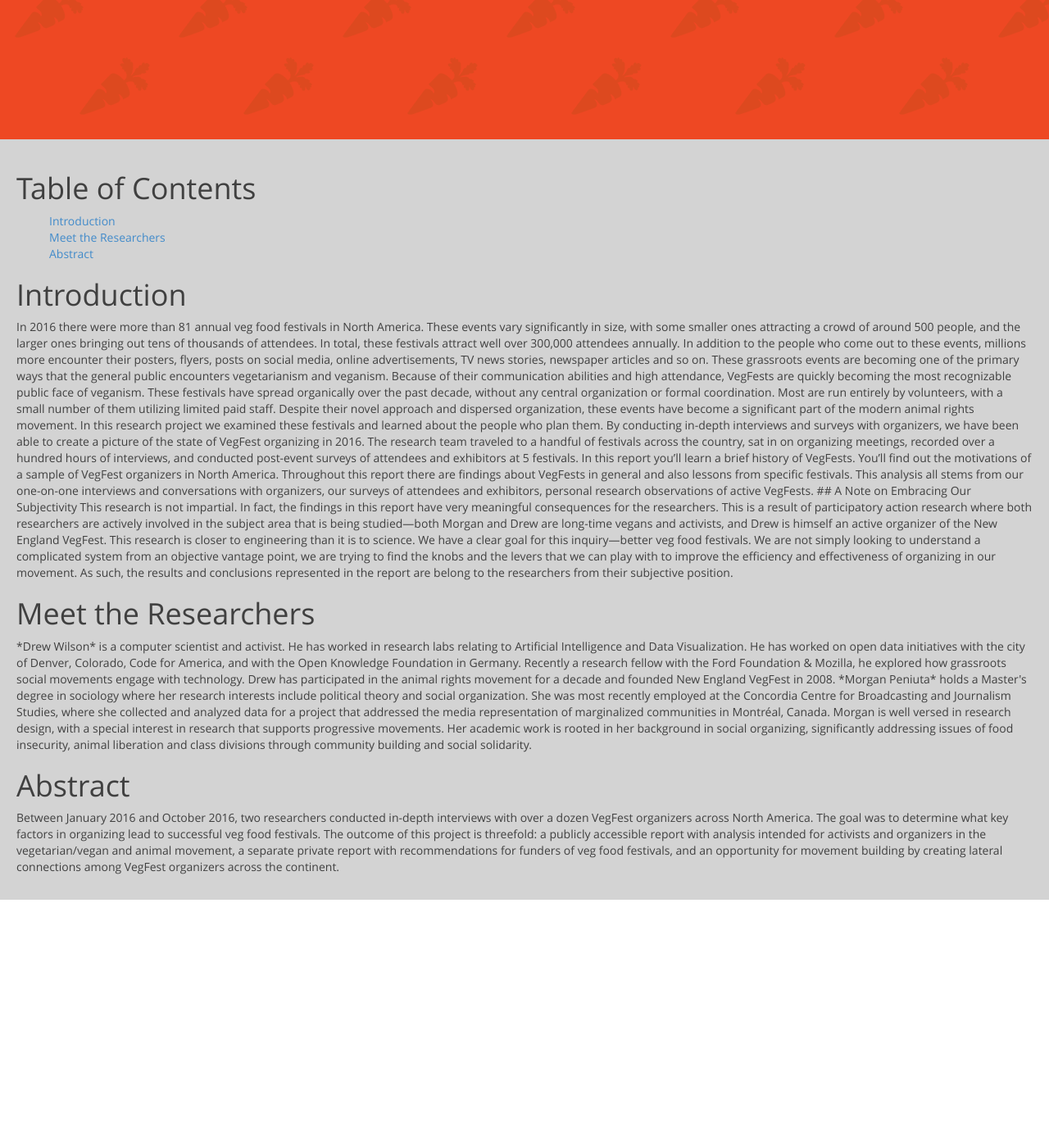
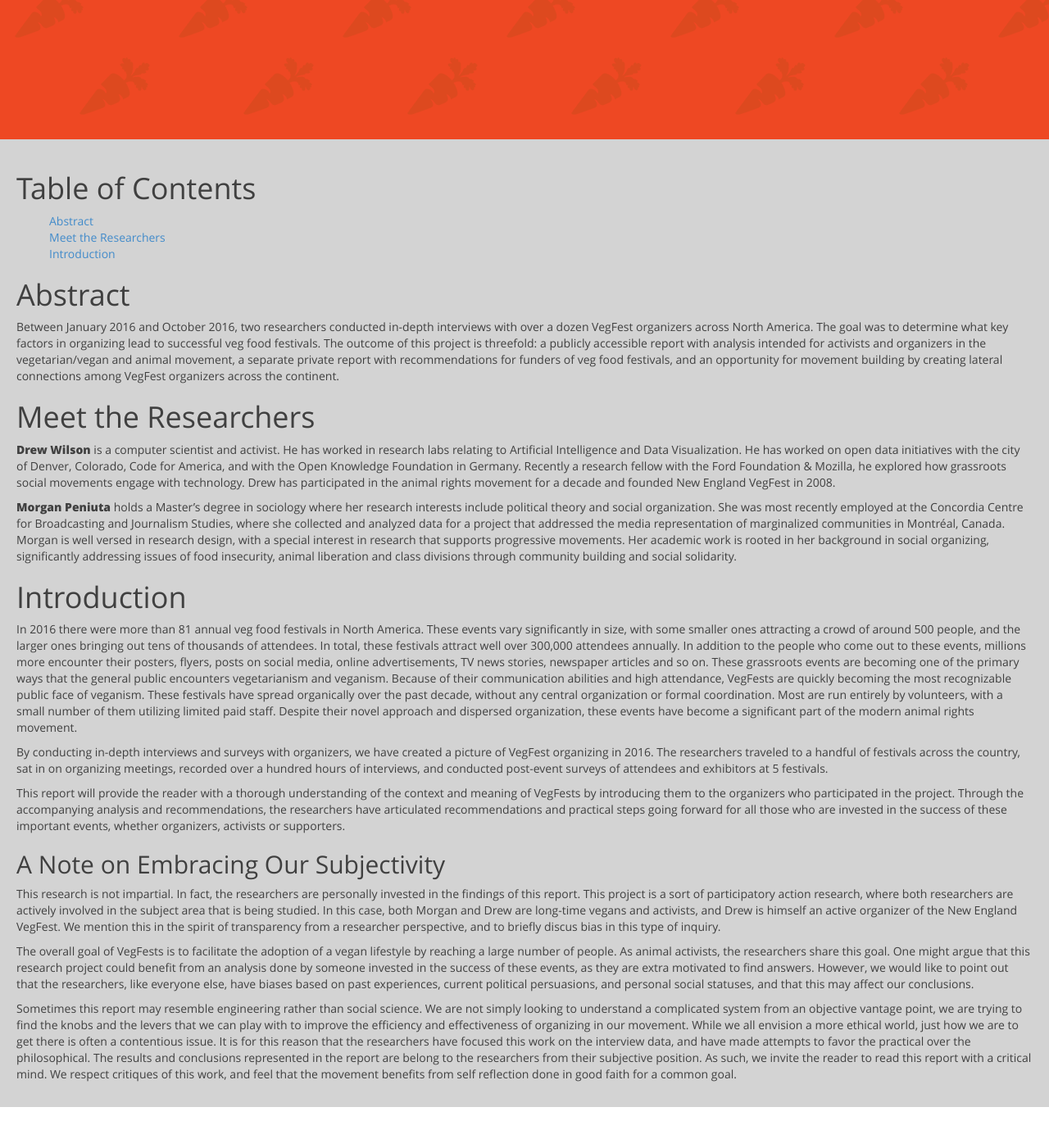
Before and after one commit to VegFest/vegfest.org, a Jekyll site: the page built from _posts/2016-07-07-research2016.md, in a window 1280 px wide and 1400 px high, scrolled down 679 px. Shown: the top 1390 px of the window at 82% size. Built offline with Jekyll 4.4.1, drawn with Linux system fonts in a browser that asks for light colours; before the commit the page ends 1965 px from its top, so only the background shows below that.

Commit message:
better layout

```diff
--- a/_layouts/research2016-template.html
+++ b/_layouts/research2016-template.html
@@ -58,19 +58,22 @@
 			<section class="row " style="padding-bottom: 15%;">
 				<section style="background-color: lightgrey; padding: 20px">
 
-					{% assign blogPosts = site.posts | where: 'category', 'research2016' %}
+
 					<h1>Table of Contents</h1>
 					<ul>
-						{% for post in blogPosts %}
+						{% for post in site.categories['research2016'] reversed %}
 							<li><a href="#{{post.slug}}">{{post.title}}</a></li>
 						{% endfor %}
 					</ul>
 
-					{% for post in blogPosts %}
+					{% for post in site.categories['research2016'] reversed %}
 						<a name="{{post.slug}}"></a><h1>{{post.title}}</h1>
-						<p>
-						{{post.content}}
-						</p>
+
+						<section>
+						{{post.content | markdownify}}
+						</section>
+
+
 					{% endfor %}
 
 				</section>
@@ -90,7 +93,7 @@
 		</footer>
 
 
-    <script>
+    <!-- <script>
 			(function(i,s,o,g,r,a,m){i['GoogleAnalyticsObject']=r;i[r]=i[r]||function(){
 			(i[r].q=i[r].q||[]).push(arguments)},i[r].l=1*new Date();a=s.createElement(o),
 			m=s.getElementsByTagName(o)[0];a.async=1;a.src=g;m.parentNode.insertBefore(a,m)
@@ -98,7 +101,7 @@
 
 			ga('create', '{{site.google_analytics_token}}', 'auto');
 			ga('send', 'pageview');
-		</script>
+		</script> -->
 
     {% if page.showprogressbar %}
     <script>
--- a/_posts/research2016/2016-11-03-intro.md
+++ b/_posts/research2016/2016-11-03-intro.md
@@ -8,11 +8,15 @@ category: research2016
 
 In 2016 there were more than 81 annual veg food festivals in North America. These events vary significantly in size, with some smaller ones attracting a crowd of around 500 people, and the larger ones bringing out tens of thousands of attendees. In total, these festivals attract well over 300,000 attendees annually. In addition to the people who come out to these events, millions more encounter their posters, flyers, posts on social media, online advertisements, TV news stories, newspaper articles and so on. These grassroots events are becoming one of the primary ways that the general public encounters vegetarianism and veganism. Because of their communication abilities and high attendance, VegFests are quickly becoming the most recognizable public face of veganism. These festivals have spread organically over the past decade, without any central organization or formal coordination. Most are run entirely by volunteers, with a small number of them utilizing limited paid staff. Despite their novel approach and dispersed organization, these events have become a significant part of the modern animal rights movement.
 
-In this research project we examined these festivals and learned about the people who plan them. By conducting in-depth interviews and surveys with organizers, we have been able to create a picture of the state of VegFest organizing in 2016. The research team traveled to a handful of festivals across the country, sat in on organizing meetings, recorded over a hundred hours of interviews, and conducted post-event surveys of attendees and exhibitors at 5 festivals.
-In this report you’ll learn a brief history of VegFests. You’ll find out the motivations of a sample of VegFest organizers in North America. Throughout this report there are findings about VegFests in general and also lessons from specific festivals. This analysis all stems from our one-on-one interviews and conversations with organizers, our surveys of attendees and exhibitors, personal research observations of active VegFests.
+By conducting in-depth interviews and surveys with organizers, we have created a picture of VegFest organizing in 2016. The researchers traveled to a handful of festivals across the country, sat in on organizing meetings, recorded over a hundred hours of interviews, and conducted post-event surveys of attendees and exhibitors at 5 festivals.
+
+This report will provide the reader with a thorough understanding of the context and meaning of VegFests by introducing them to the organizers who participated in the project. Through the accompanying analysis and recommendations, the researchers have articulated recommendations and practical steps going forward for all  those who are invested in the success of these important events, whether organizers, activists or supporters.
 
 ## A Note on Embracing Our Subjectivity
 
-This research is not impartial. In fact, the findings in this report have very meaningful consequences for the researchers. This is a result of participatory action research where both researchers are actively involved in the subject area that is being studied—both Morgan and Drew are long-time vegans and activists, and Drew is himself an active organizer of the New England VegFest.
+This research is not impartial. In fact, the researchers are personally invested in the findings of this report. This project is a sort of participatory action research, where both researchers are actively involved in the subject area that is being studied. In this case, both Morgan and Drew are long-time vegans and activists, and Drew is himself an active organizer of the New England VegFest. We mention this in the spirit of transparency from a researcher perspective, and to briefly discus bias in this type of inquiry.
 
-This research is closer to engineering than it is to science. We have a clear goal for this inquiry—better veg food festivals. We are not simply looking to understand a complicated system from an objective vantage point, we are trying to find the knobs and the levers that we can play with to improve the efficiency and effectiveness of organizing in our movement. As such, the results and conclusions represented in the report are belong to the researchers from their subjective position.
+The overall goal of VegFests is to facilitate the adoption of a vegan lifestyle by reaching a large number of people. As animal activists, the researchers share this goal. One might argue that this research project could benefit from an analysis done by someone invested in the success of these events, as they are extra motivated to find answers. However, we would like to point out that the researchers, like everyone else, have biases based on past experiences, current political persuasions, and personal social statuses, and that this may affect our conclusions.
+
+Sometimes this report may resemble engineering rather than social science. We are not simply looking to understand a complicated system from an objective vantage point, we are trying to find the knobs and the levers that we can play with to improve the efficiency and effectiveness of organizing in our movement. While we all envision a more ethical world, just how we are to get there is often a contentious issue. It is for this reason that the researchers have focused this work on the interview data, and have made attempts to favor the practical over the philosophical.
+The results and conclusions represented in the report are belong to the researchers from their subjective position. As such, we invite the reader to read this report with a critical mind.  We respect critiques of this work, and feel that the movement benefits from self reflection done in good faith for a common goal.
```
Also changed, not shown: _posts/research2016/2016-11-02-meet-the-researchers.md (+2 -3 lines).
